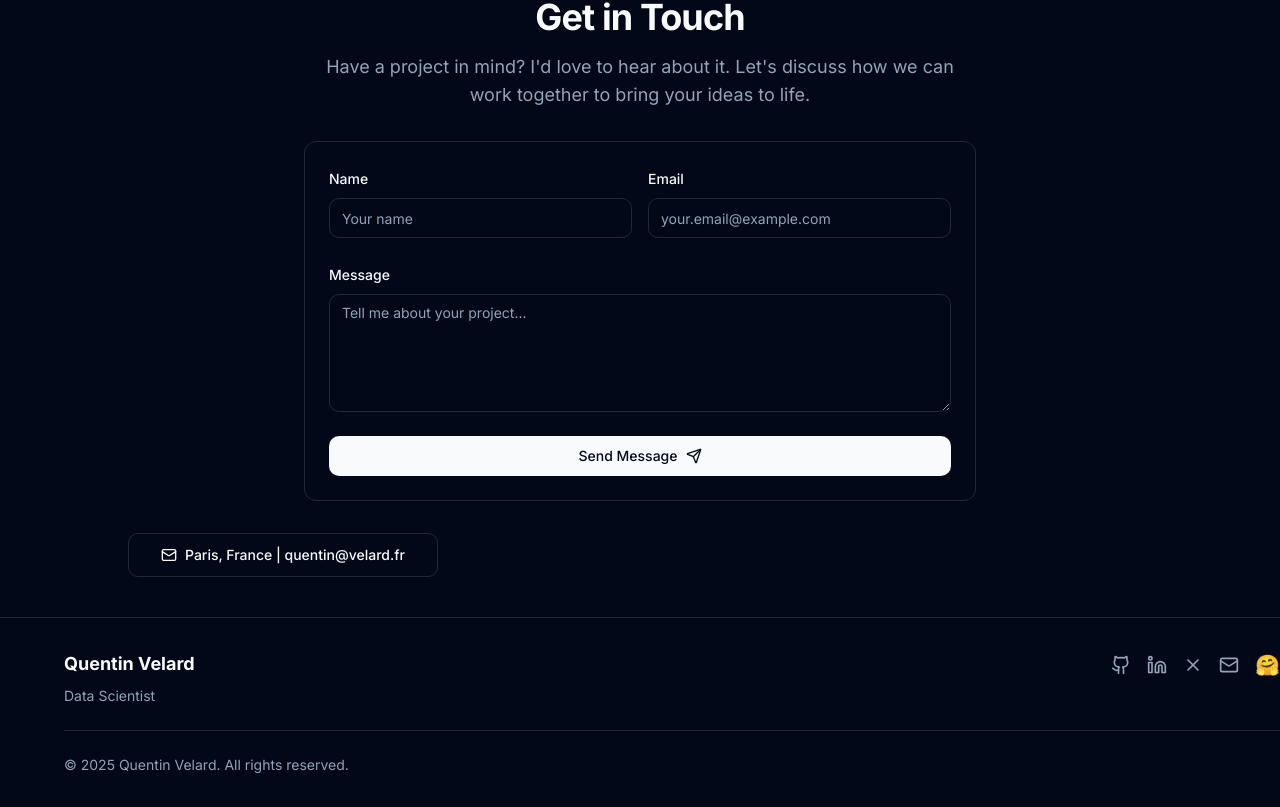
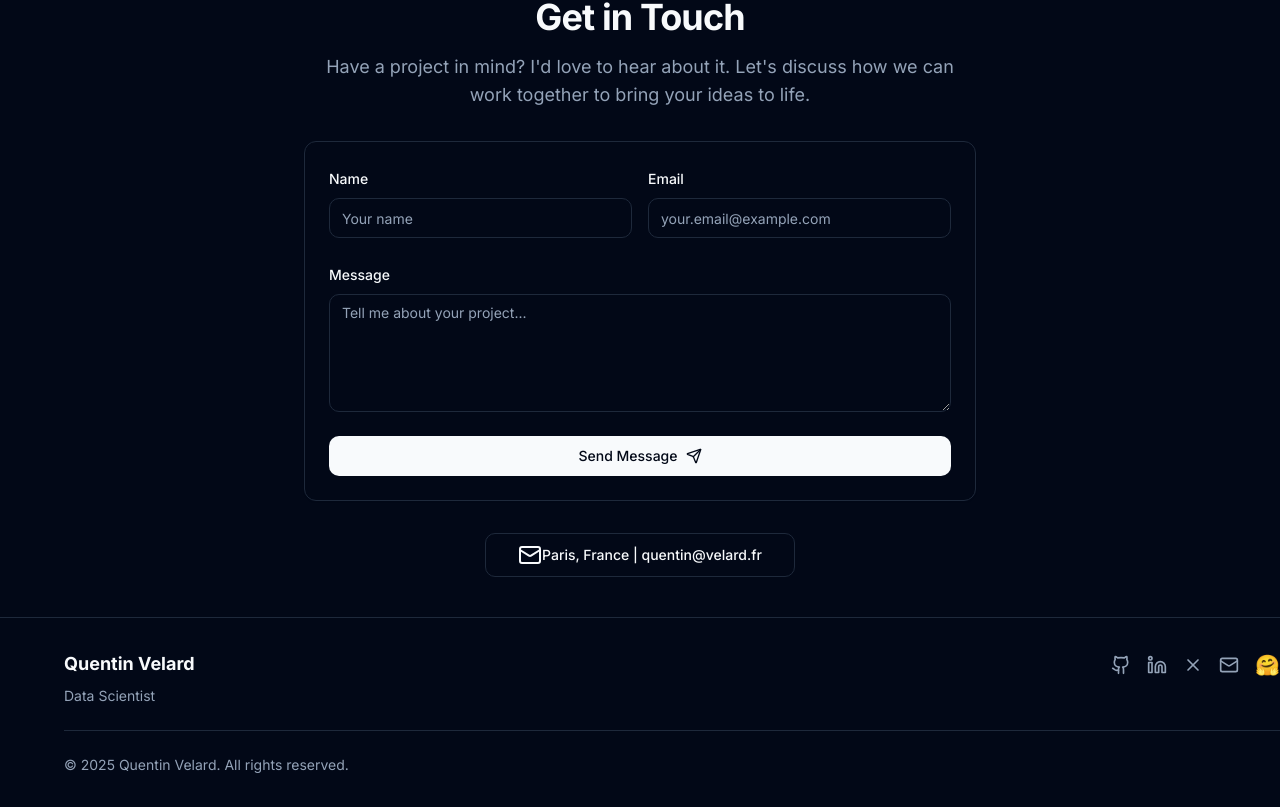
Before and after one commit to qvelard/portfolio, a Next.js app: page /v1 in a window 1280 px wide. Shown: the part 2466-3273 px from the top of the page. Built offline with nearby package versions, Linux system fonts and the light colour scheme.

Commit message:
deploy: 2025-07-05 15:32:35

```diff
--- a/app/v1/page.tsx
+++ b/app/v1/page.tsx
@@ -264,10 +264,10 @@ export default function HomePage() {
             </Card>
           </div>
 
-          <div className="container mx-auto px-3 sm:px-8 lg:px-16">
+          <div className="text-center">
             <Button asChild variant="outline" size="lg">
               <a href="mailto:quentin@velard.fr">
-                <Mail className="mr-2 h-4 w-4" />
+                <Mail className="max-w-2xl mx-auto" />
                 Paris, France | quentin@velard.fr
               </a>
             </Button>
```
